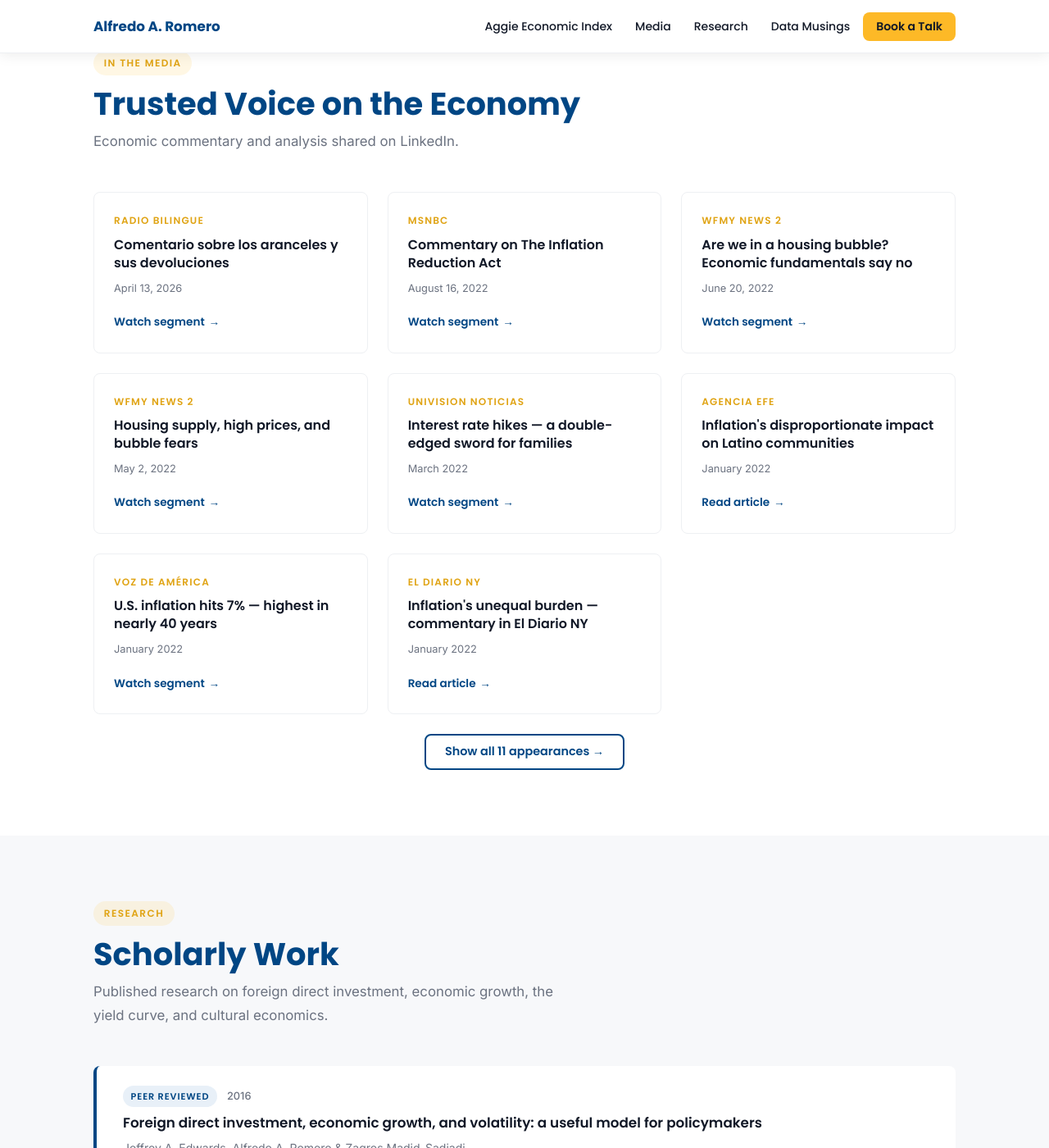
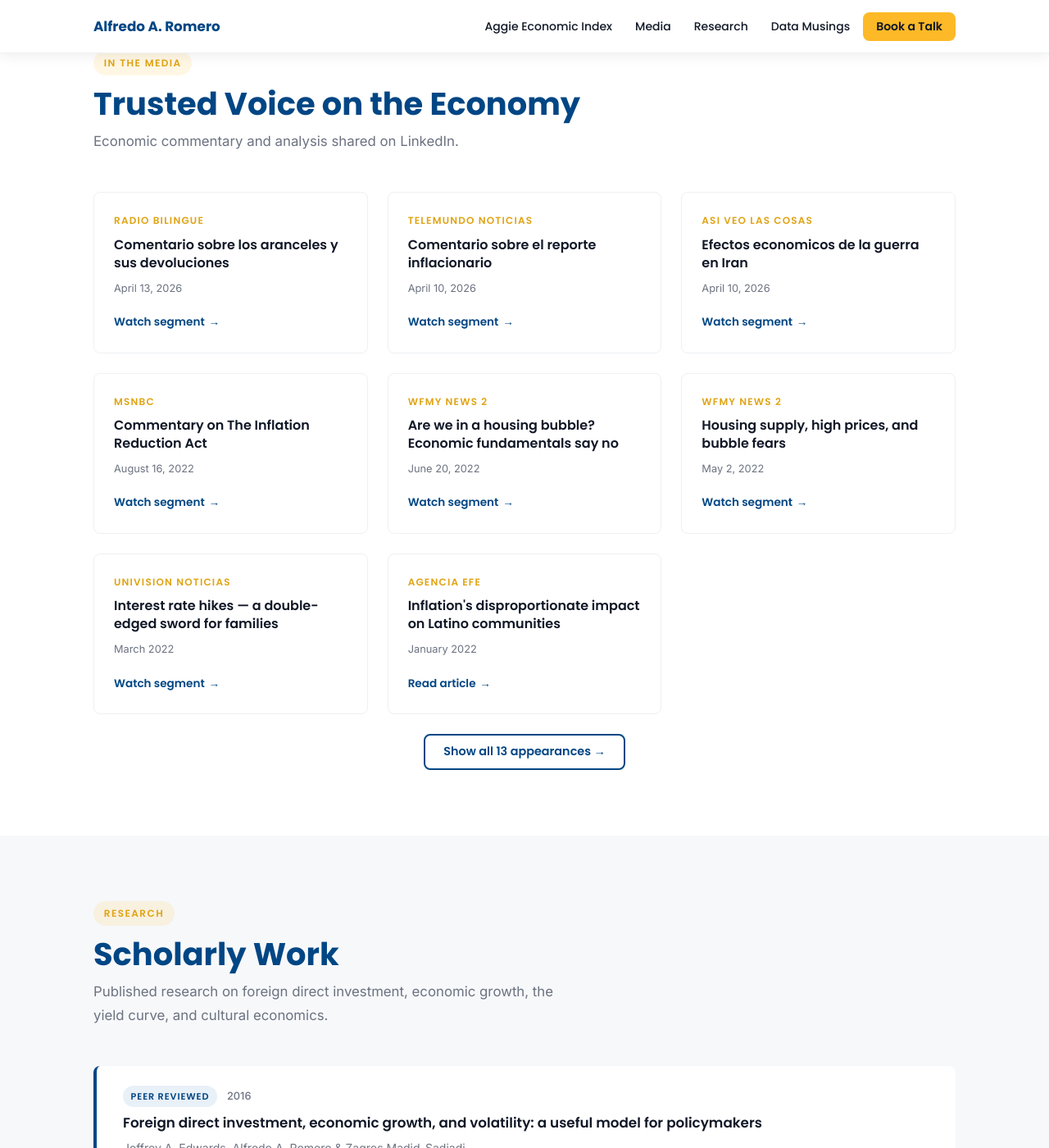
Before and after one commit to MacroInsights/alfredoromero.github.io, a Jekyll site: the page built from index.html, in a window 1280 px wide and 1400 px high, scrolled down 1554 px. Shown: the whole window at 82% size. Built offline with Jekyll 4.4.1, drawn with Linux system fonts in a browser that asks for light colours.

Commit message:
Adding the latest stories

```diff
--- a/_data/media.yml
+++ b/_data/media.yml
@@ -1,3 +1,17 @@
+- outlet: Asi Veo las Cosas
+  title: "Efectos economicos de la guerra en Iran"
+  date: "April 10, 2026"
+  sort_date: "2026-04-10"
+  url: "https://youtu.be/lVfpNASBUis?si=2h7FlGHYVBUEQwIa&t=693"
+  link_text: "Watch segment"
+
+- outlet: Telemundo Noticias
+  title: "Comentario sobre el reporte inflacionario"
+  date: "April 10, 2026"
+  sort_date: "2026-04-10"
+  url: "https://youtu.be/t7lkdKtYeek?si=0tXO8u-yNibJKjR7"
+  link_text: "Watch segment"
+
 - outlet: Radio Bilingue
   title: "Comentario sobre los aranceles y sus devoluciones"
   date: "April 13, 2026"
```
